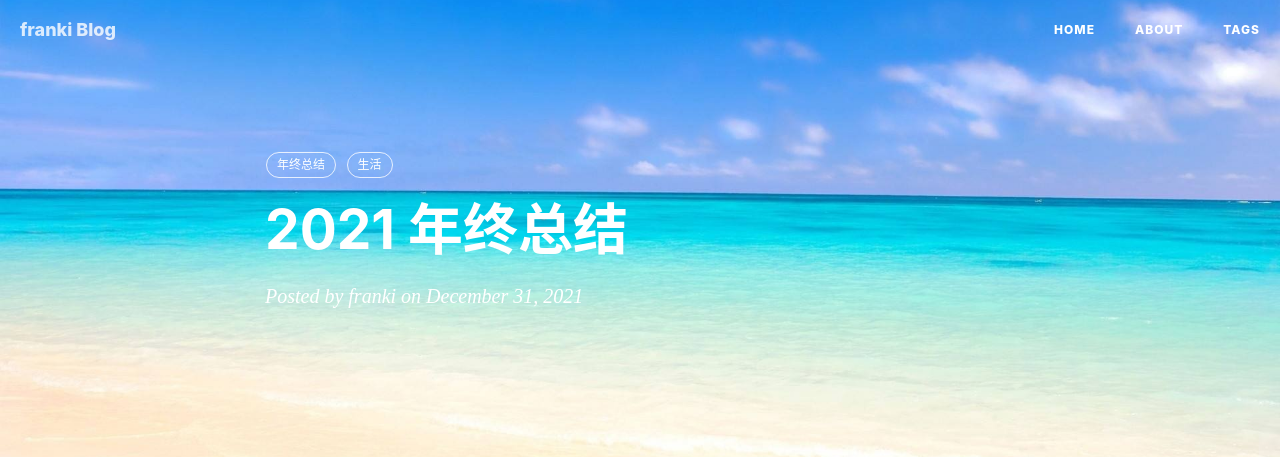
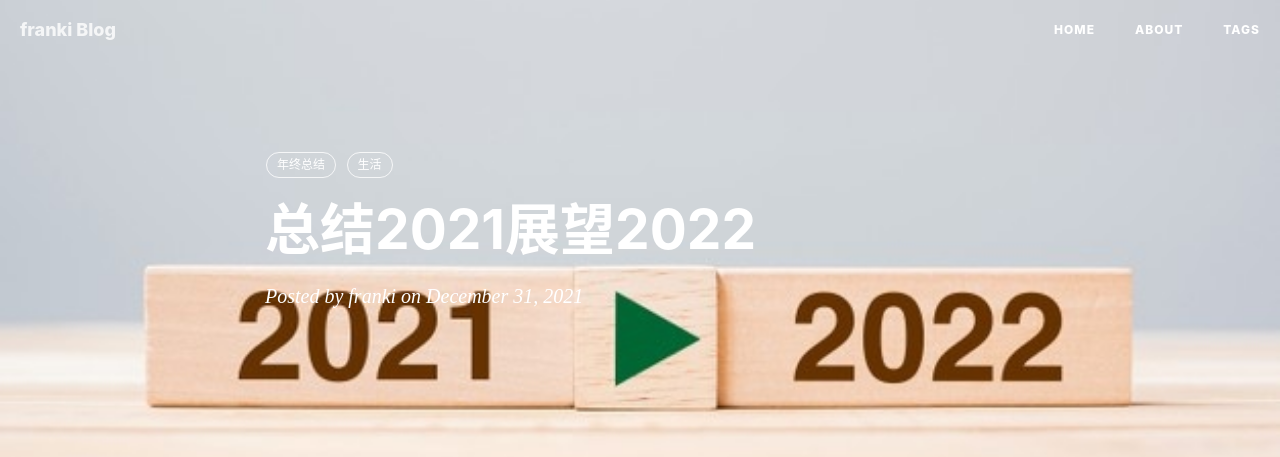
Before and after one commit to NikFranki/NikFranki.github.io, a Jekyll site: the page built from _posts/2021-12-31-总结2021展望2022.md, in a window 1280 px wide. Shown: the top 457 px of the page. Built offline with Jekyll 4.4.1, drawn with Linux system fonts in a browser that asks for light colours; nearby versions of some CDN libraries; comment, search, counter and statistics services are not loaded; grey boxes are pictures that could not be loaded.

Commit message:
feat: update 2021-2022

```diff
--- a/_posts/2021-12-31-总结2021展望2022.md
+++ b/_posts/2021-12-31-总结2021展望2022.md
@@ -1,9 +1,10 @@
 ---
 layout:     post
-title:      "2021 年终总结"
+title:      "总结2021展望2022"
 subtitle:   ""
 date:       2021-12-31
 author:     "franki"
+header-img: "images/posts/life/2021-becoming-2022.jpg"
 catalog: true
 tags:
     - 年终总结
```
Also changed, not shown: images/posts/life/2021-becoming-2022.jpg (added).
